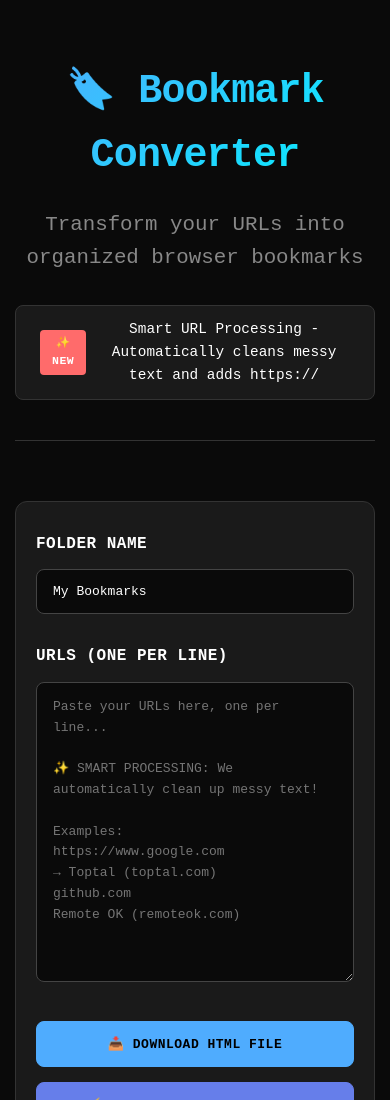
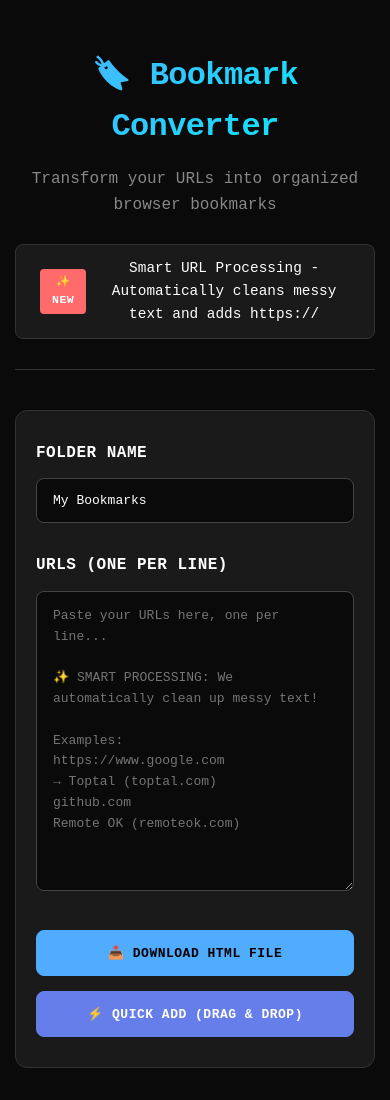
Before and after one commit to harish-govindasamy/bookmark-converter, a browser extension: page templates/index.html in a window 390 px wide. Shown: the top 1100 px of the page. Drawn offline with Linux system fonts and the light colour scheme.

Commit message:
Optimize layout: smaller title/heading and wider form section
- Reduce title size from 3.5em to 2.5em for more compact header
- Reduce subtitle size from 1.3em to 1.1em
- Change grid layout from 1fr 1fr to 2fr 1fr (form gets 2/3 width)
- Reduce header padding and margins for better space utilization
- Maintain responsive design for mobile devices

```diff
--- a/templates/index.html
+++ b/templates/index.html
@@ -31,15 +31,15 @@
 
         .header {
             text-align: center;
-            margin-bottom: 60px;
-            padding: 40px 0;
+            margin-bottom: 40px;
+            padding: 30px 0;
             border-bottom: 1px solid #333;
         }
 
         .header h1 {
-            font-size: 3.5em;
+            font-size: 2.5em;
             font-weight: 700;
-            margin-bottom: 20px;
+            margin-bottom: 15px;
             background: linear-gradient(135deg, #4facfe 0%, #00f2fe 100%);
             -webkit-background-clip: text;
             -webkit-text-fill-color: transparent;
@@ -48,10 +48,10 @@
         }
 
         .header p {
-            font-size: 1.3em;
+            font-size: 1.1em;
             color: #888;
             font-weight: 400;
-            margin-bottom: 30px;
+            margin-bottom: 25px;
         }
 
         .feature-highlight {
@@ -79,8 +79,8 @@
 
         .content {
             display: grid;
-            grid-template-columns: 1fr 1fr;
-            gap: 60px;
+            grid-template-columns: 2fr 1fr;
+            gap: 40px;
             align-items: start;
         }
 
@@ -743,7 +743,11 @@
             }
 
             .header h1 {
-                font-size: 2.5em;
+                font-size: 2em;
+            }
+
+            .header p {
+                font-size: 1em;
             }
 
             .content {
```
